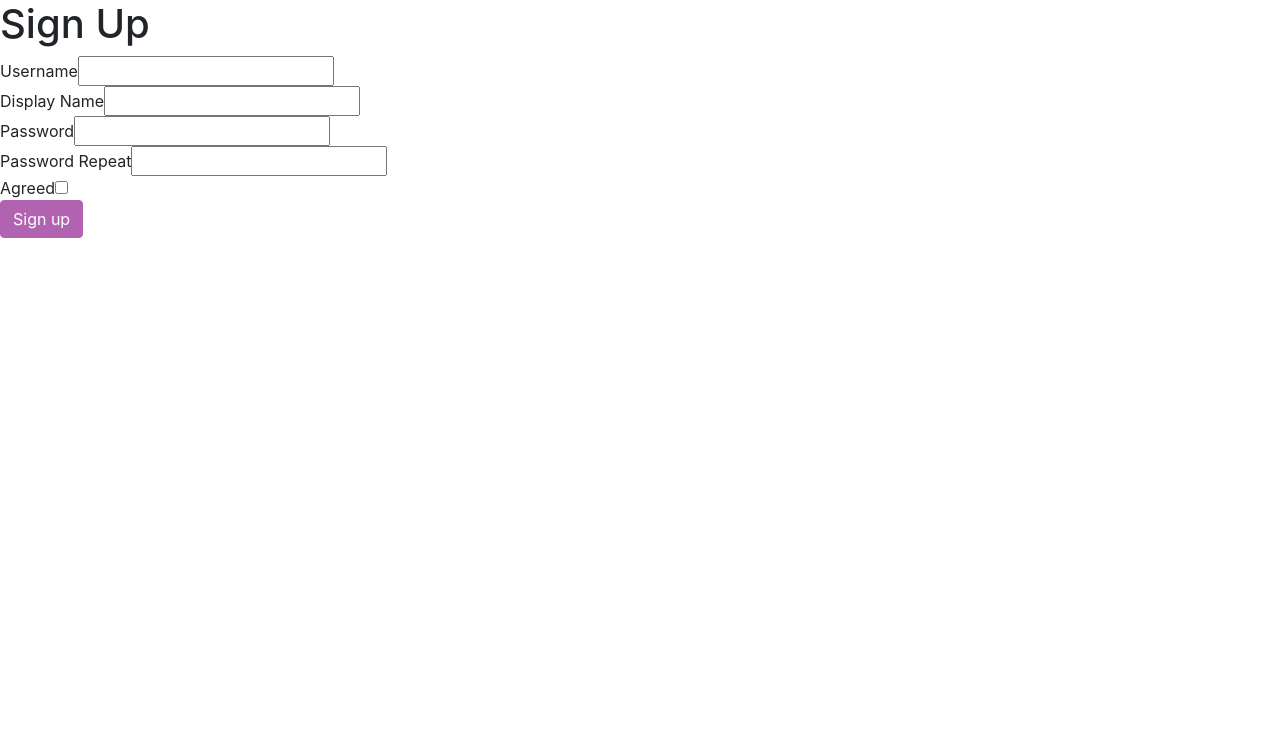
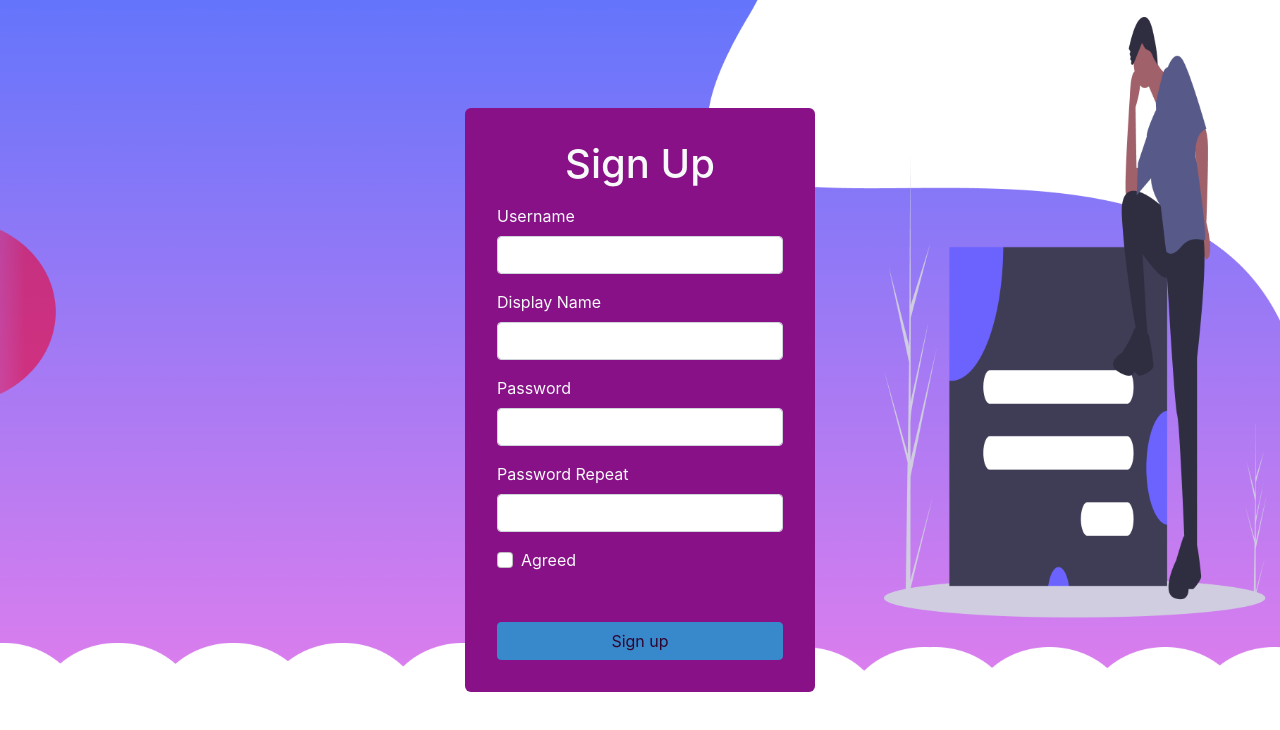
Before and after one commit to sakirtufan/tufanify-frontend, a React (Create React App) app: page / in a window 1280 px wide. Shown: the top 730 px of the page. Built offline with nearby package versions, Linux system fonts and the light colour scheme.

Commit message:
Style Signup

```diff
--- /dev/null
+++ b/src/Signup/UserSignupPage.js
@@ -0,0 +1,100 @@
+import React from "react";
+import './signup.css';
+import Axios from "axios";
+import { useState } from "react";
+import signup from "../images/bg-signup.png"
+
+export const UserSignupPage = () => {
+
+    const [state, setState] = useState({
+        username: "",
+        displayName: "",
+        password: "",
+        passwordRepeat: "",
+    });
+
+    const [agreed, setAgreed] = useState(false);
+
+    const handleChange = (event) => {
+        const { name, value } = event.target;
+        setState({
+            ...state,
+            [name]: value,
+        });
+    };
+
+    const { username, displayName, password } = state;
+
+    const signupBody = {
+        username,
+        displayName,
+        password,
+    };
+
+    const onClickSignup = (e) => {
+        e.preventDefault();
+        const signupURL = "/api/1.0/users";
+        Axios.post(signupURL, signupBody);
+    };
+
+    return (
+        <div id="signup" style={{
+            backgroundImage: `url(${signup})`, backgroundPosition: 'right',
+            backgroundSize: 'cover',
+            backgroundRepeat: 'no-repeat'
+        }}>
+            <section className="signup container d-flex justify-content-center align-items-center">
+                <form className="bg-primary text-light">
+                    <h1 className="text-center mb-3"> Sign Up </h1>
+                    <div className="mb-3">
+                        <label className="form-label"> Username </label>
+                        <input className="form-control" name="username" value={state.username} onChange={handleChange} />
+                    </div>
+                    <div className="mb-3">
+                        <label className="form-label"> Display Name </label>
+                        <input
+                            className="form-control"
+                            name="displayName"
+                            value={state.displayName}
+                            onChange={handleChange}
+                        />
+                    </div>
+                    <div className="mb-3">
+                        <label className="form-label"> Password </label>
+                        <input
+                            className="form-control"
+                            name="password"
+                            type="password"
+                            value={state.password}
+                            onChange={handleChange}
+                        />
+                    </div>
+                    <div className="mb-3">
+                        <label className="form-label"> Password Repeat </label>
+                        <input
+                            className="form-control"
+                            name="passwordRepeat"
+                            type="password"
+                            value={state.passwordRepeat}
+                            onChange={handleChange}
+                        />
+                    </div>
+                    <div className="mt-3 form-check">
+                        <input
+                            className="form-check-input"
+                            checked={agreed}
+                            onChange={() => setAgreed(!agreed)}
+                            type="checkbox"
+                        />
+                         <label className="form-check-label"> Agreed </label>
+                    </div>
+                    <button className="btn btn-info w-100 mt-5" onClick={onClickSignup} disabled={!agreed}>
+                        Sign up
+                    </button>
+                </form>
+            </section>
+
+        </div>
+
+    );
+};
--- /dev/null
+++ b/src/Signup/signup.css
@@ -0,0 +1,14 @@
+#signup {
+  height: 100vh;
+
+}
+
+.signup{
+    height: 100vh;
+}
+
+.signup form{
+   width: 350px;
+    padding: 2rem;
+    border-radius: 6px;
+}
--- a/src/UserSignupPage.js
+++ /dev/null
@@ -1,84 +0,0 @@
-import React from "react";
-import Axios from "axios";
-import { useState } from "react";
-
-export const UserSignupPage = () => {
-
-  const [state, setState] = useState({
-    username: "",
-    displayName: "",
-    password: "",
-    passwordRepeat: "",
-  });
-
-  const [agreed, setAgreed] = useState(false);
-
-  const handleChange = (event) => {
-    const { name, value } = event.target;
-    setState({
-      ...state,
-      [name]: value,
-    });
-  };
-
-  const { username, displayName, password } = state;
-
-  const signupBody = {
-    username,
-    displayName,
-    password,
-  };
-
-  const onClickSignup = (e) => {
-    e.preventDefault();
-    const signupURL = "/api/1.0/users";
-    Axios.post(signupURL, signupBody);
-  };
-
-  return (
-    <form>
-      <h1> Sign Up </h1>
-      <div>
-        <label> Username </label>
-        <input name="username" value={state.username} onChange={handleChange} />
-      </div>
-      <div>
-        <label> Display Name </label>
-        <input
-          name="displayName"
-          value={state.displayName}
-          onChange={handleChange}
-        />
-      </div>
-      <div>
-        <label> Password </label>
-        <input
-          name="password"
-          type="password"
-          value={state.password}
-          onChange={handleChange}
-        />
-      </div>
-      <div>
-        <label> Password Repeat </label>
-        <input
-          name="passwordRepeat"
-          type="password"
-          value={state.passwordRepeat}
-          onChange={handleChange}
-        />
-      </div>
-      <div>
-        <label> Agreed </label>
-        <input
-          checked={agreed}
-          onChange={() => setAgreed(!agreed)}
-          type="checkbox"
-        />
-      </div>
-      <button className="btn btn-primary" onClick={onClickSignup} disabled={!agreed}>
-        Sign up
-      </button>
-    </form>
-  );
-};
--- a/src/index.js
+++ b/src/index.js
@@ -4,7 +4,7 @@ import "../src/main.scss";
 import './index.css';
 import App from './App';
 import reportWebVitals from './reportWebVitals';
-import { UserSignupPage } from './UserSignupPage';
+import { UserSignupPage } from './Signup/UserSignupPage';
 
 ReactDOM.render(
   <React.StrictMode>
```
Also changed, not shown: src/images/bg-login.png (added), src/images/bg-signup.png (added).
